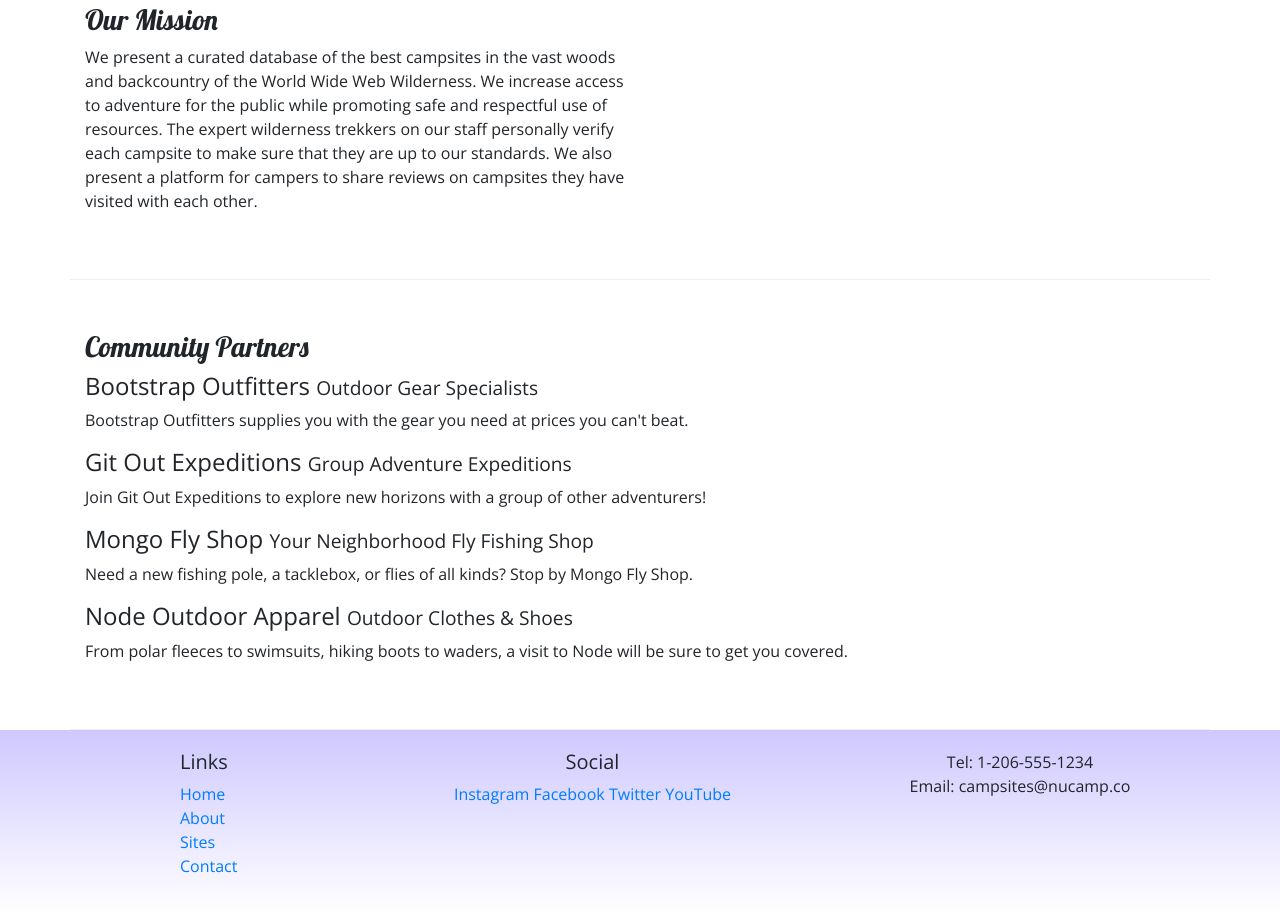
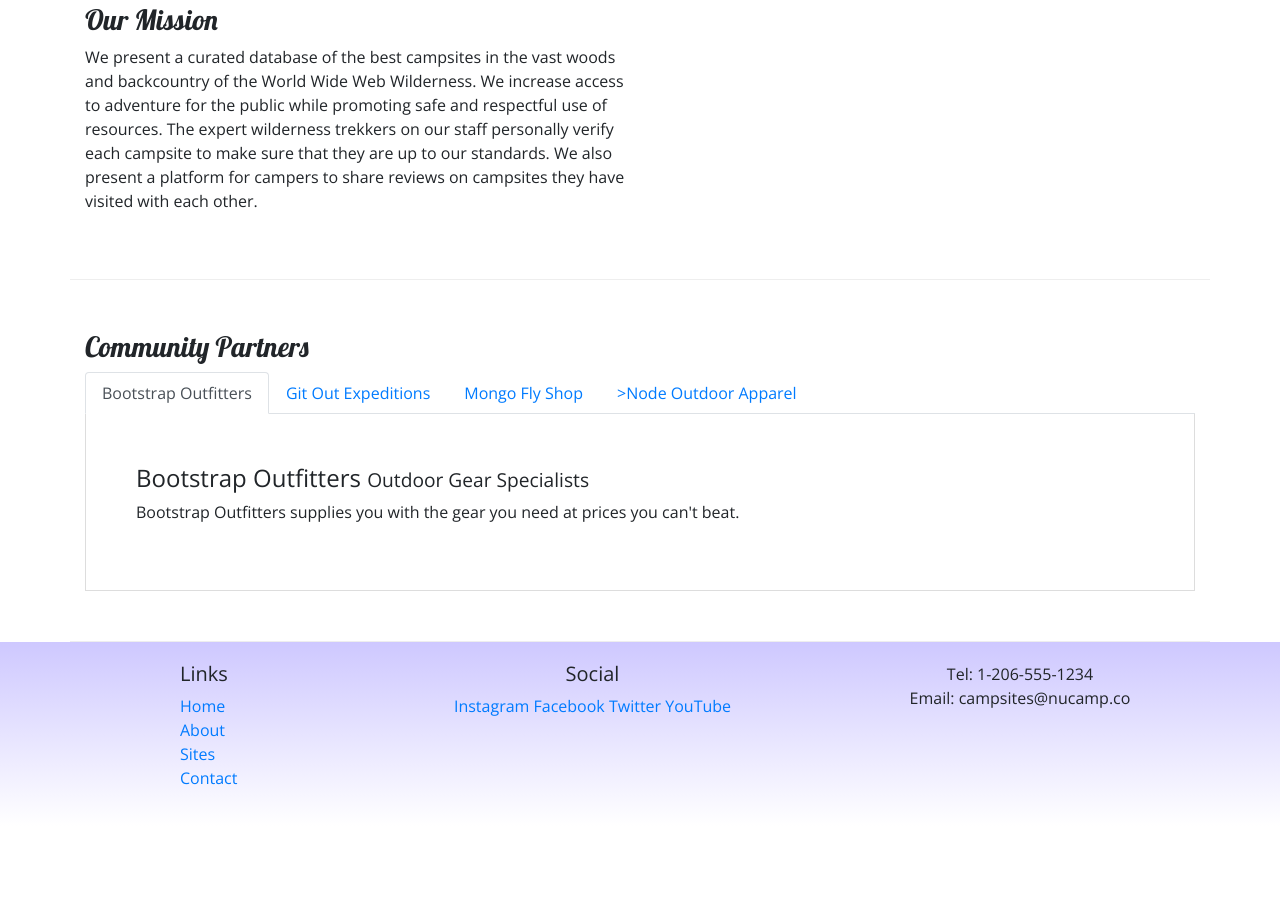
Before and after one commit to acain0822/nucamp-bootstrap, a website: page aboutus.html in a window 1280 px wide. Shown: the part 529-1441 px from the top of the page. After the commit the page ends 1355 px from the top, so only its background shows below. Drawn offline with nearby package versions, Linux system fonts and the light colour scheme.

Commit message:
adding tabs

```diff
--- a/aboutus.html
+++ b/aboutus.html
@@ -64,14 +64,30 @@
         <div class="row row-content">
             <div class="col-12">
                 <h3>Community Partners</h3>
-                <h4>Bootstrap Outfitters <small>Outdoor Gear Specialists</small></h4>
-                <p class="d-sm-block d-none">Bootstrap Outfitters supplies you with the gear you need at prices you can't beat.</p>
+                <ul class="nav nav-tabs">
+                    <li class="nav-item"><a class="nav-link active" href="#bootstrap" role="tab" data-toggle="tab">Bootstrap Outfitters</a></li>
+                    <li class="nav-item"><a class="nav-link" href="#git" role="tab" data-toggle="tab">Git Out Expeditions</a></li>
+                    <li class="nav-item"><a class="nav-link" href="#mongo" role="tab" data-toggle="tab">Mongo Fly Shop</a></li>
+                    <li class="nav-item"><a class="nav-link" href="#node" role="tab" data-toggle="tab">>Node Outdoor Apparel</a></li>
+                </ul>
+            <div class="tab-content">
+                <div role="tabpanel" class="tab-pane fade show active" id="bootstrap">
+                    <h4>Bootstrap Outfitters <small>Outdoor Gear Specialists</small></h4>
+                    <p class="d-sm-block d-none">Bootstrap Outfitters supplies you with the gear you need at prices you can't beat.</p>
+                </div>
+                <div role="tabpanel" class="tab-pane fade" id="git">
                 <h4>Git Out Expeditions <small>Group Adventure Expeditions</small></h4>
                 <p class="d-sm-block d-none">Join Git Out Expeditions to explore new horizons with a group of other adventurers!</p>
+            </div>
+            <div role="tabpanel" class="tab-pane fade" id="mongo">
                 <h4>Mongo Fly Shop <small>Your Neighborhood Fly Fishing Shop</small></h4>
                 <p class="d-sm-block d-none">Need a new fishing pole, a tacklebox, or flies of all kinds? Stop by Mongo Fly Shop.</p>
-                <h4>Node Outdoor Apparel <small>Outdoor Clothes & Shoes</small></h4>
-                <p class="d-sm-block d-none">From polar fleeces to swimsuits, hiking boots to waders, a visit to Node will be sure to get you covered.</p>
+        </div>
+        <div role="tabpanel" class="tab-pane fade" id="node">
+            <h4>Node Outdoor Apparel <small>Outdoor Clothes & Shoes</small></h4>
+            <p class="d-sm-block d-none">From polar fleeces to swimsuits, hiking boots to waders, a visit to Node will be sure to get you covered.</p>
+        </div>
+            </div>
             </div>
         </div>
     </div>
--- a/css/styles.css
+++ b/css/styles.css
@@ -35,3 +35,9 @@ footer {
 .navbar{
   background: #901CAD;
 }
+
+.tab-content {
+  border: 1px solid #DDD;
+  border-top: none;
+  padding: 50px;
+}
--- a/package.json
+++ b/package.json
@@ -11,7 +11,7 @@
   "author": "Tony Cain",
   "license": "ISC",
   "devDependencies": {
-    "lite-server": "^2.3.0"
+    "lite-server": "^2.5.4"
   },
   "dependencies": {
     "bootstrap": "^4.0.0",
```
Also changed, not shown: 1 other file.
